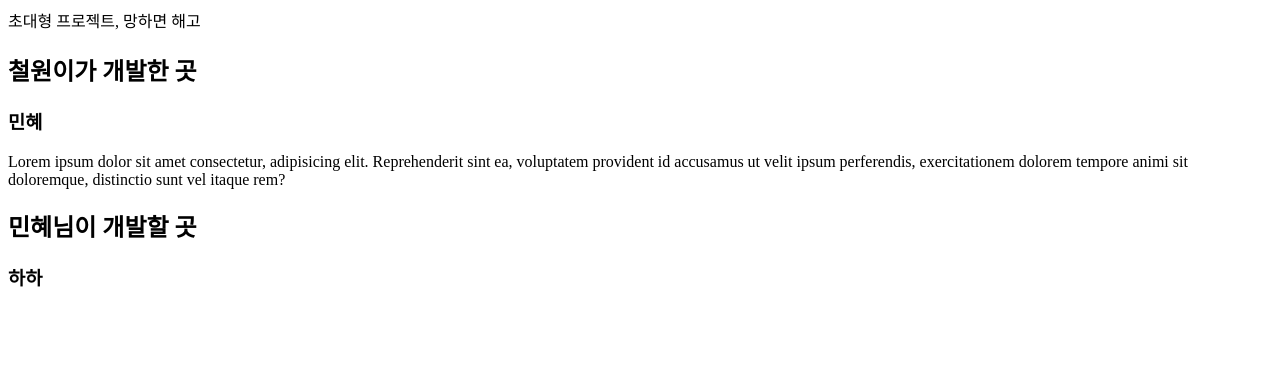
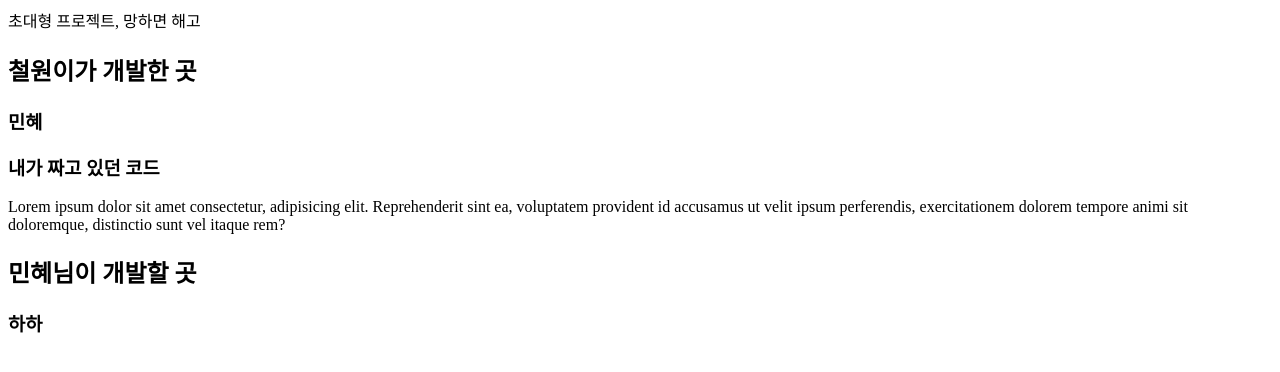
Before and after one commit to Cheol-Cheol/git-test, a plain HTML site: page index.html in a window 1280 px wide. Drawn offline with Linux system fonts and the light colour scheme.

Commit message:
[철원2]

```diff
--- a/index.html
+++ b/index.html
@@ -12,6 +12,7 @@
     <main>
       <h2>철원이가 개발한 곳</h2>
       <h3>민혜</h3>
+      <h3>내가 짜고 있던 코드</h3>
       <p>
         Lorem ipsum dolor sit amet consectetur, adipisicing elit. Reprehenderit
         sint ea, voluptatem provident id accusamus ut velit ipsum perferendis,
```
